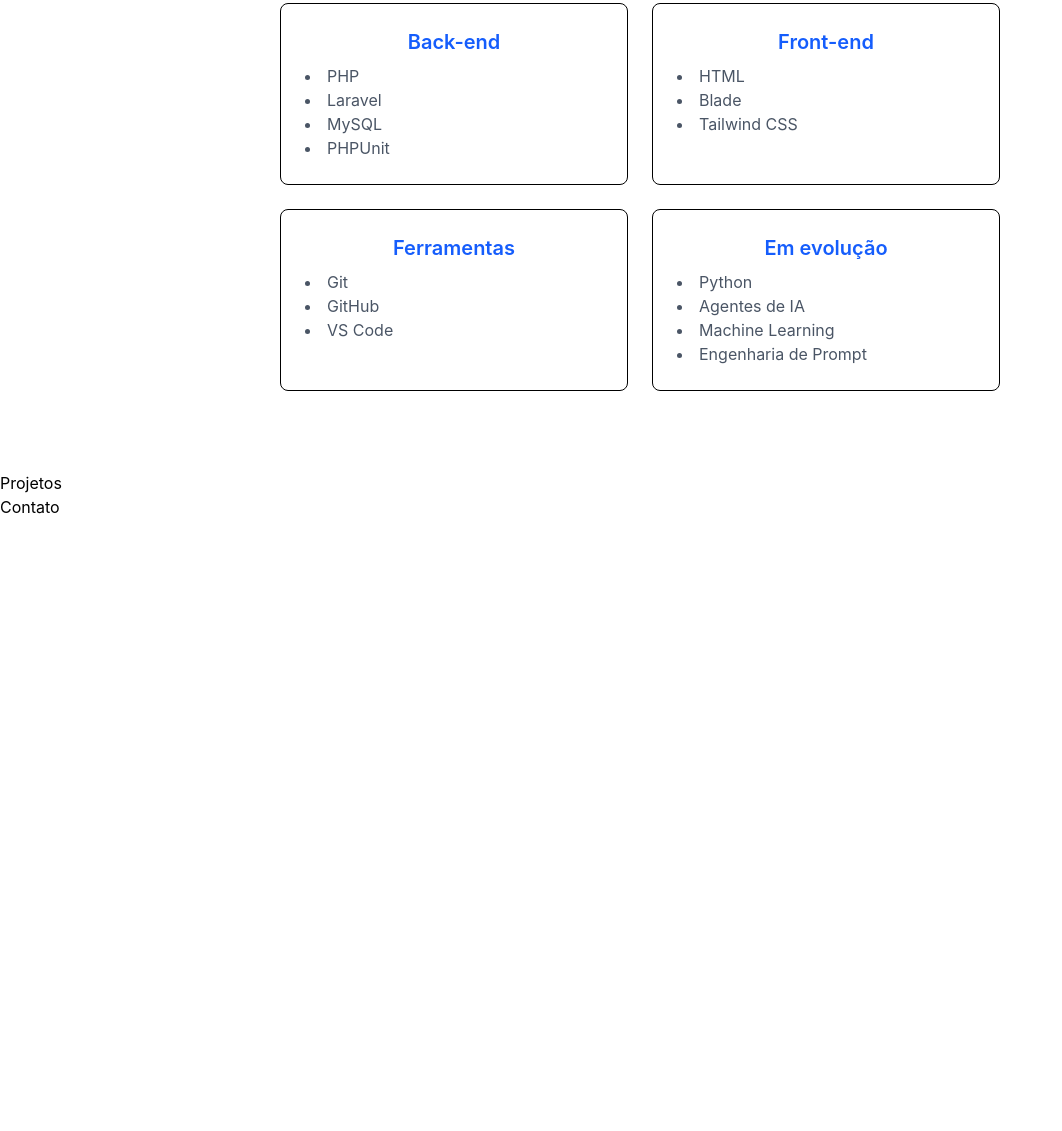
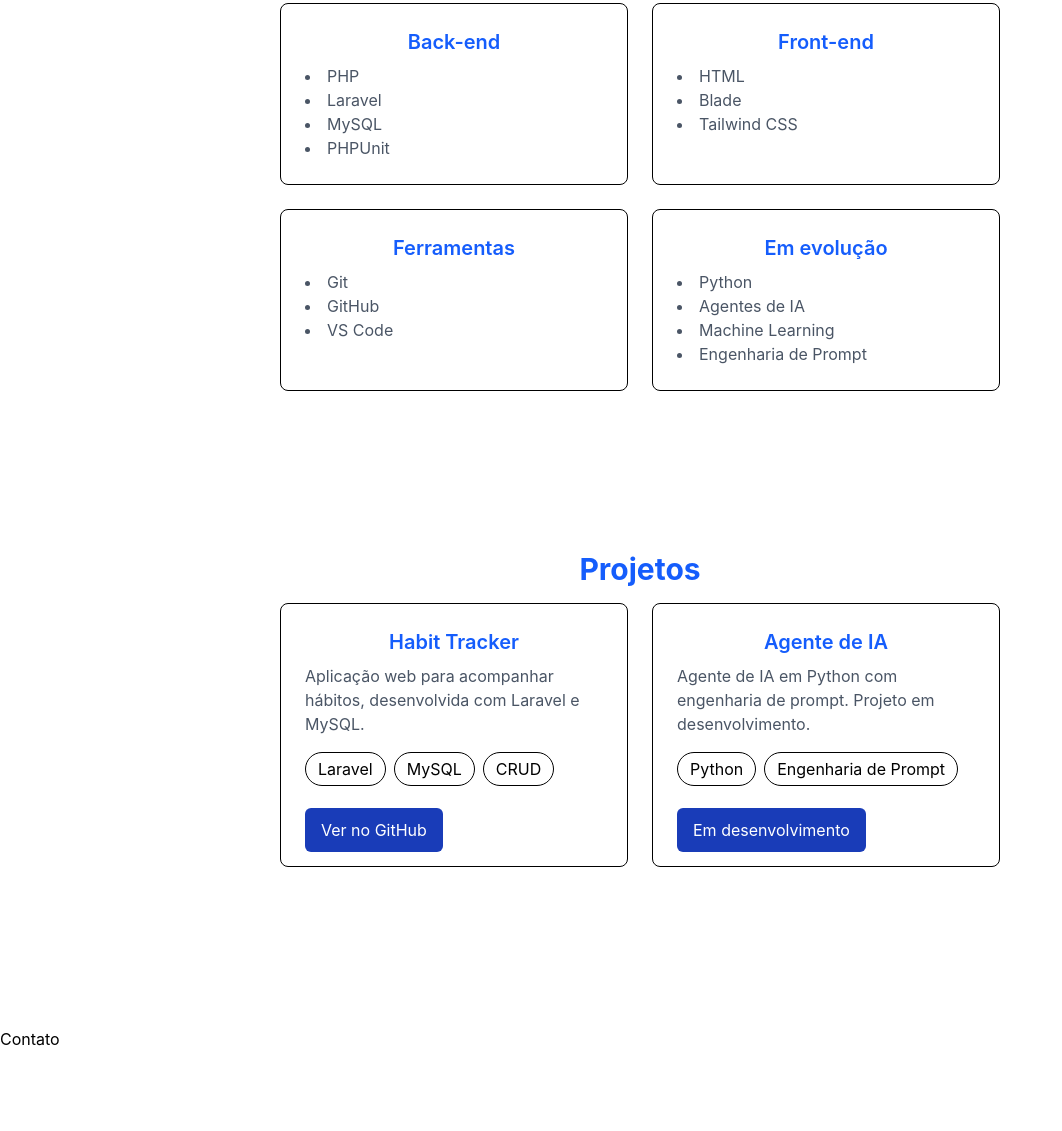
Before and after one commit to Alexdanielofc/alexdanielofc.github.io, a website: page index.html in a window 1280 px wide. Shown: the part 1393-2524 px from the top of the page, without its empty margins (0-1062 px from the left). Before the commit the page ends 1912 px from the top, so only its background shows below. Drawn offline with Linux system fonts and the light colour scheme.

Commit message:
feat: add projects section

```diff
--- a/index.html
+++ b/index.html
@@ -32,6 +32,7 @@
                 </div>
             </div>
         </section>
+
         <section class="py-20" id="sobre">
             <div class="max-w-3xl mx-auto px-6 text-center">
                 <h2 class="text-3xl font-bold text-blue-600 mb-4">Sobre mim</h2>
@@ -43,6 +44,7 @@
                     dias, com leitura técnica em inglês.</p>
             </div>
         </section>
+
         <section class="py-20" id="habilidades">
             <div class="max-w-3xl mx-auto px-6 ">
                 <h2 class="text-3xl font-bold text-blue-600 mb-4 text-center">Habilidades</h2>
@@ -86,10 +88,57 @@
                 </div>
             </div>
         </section>
-        <section id="projetos">
-            <h2>Projetos</h2>
+
+        <section class="py-20" id="projetos">
+            <div class="max-w-3xl mx-auto px-6 ">
+                <h2 class="text-3xl font-bold text-blue-600 mb-4 text-center">Projetos</h2>
+
+                <!-- Card Habit Tracker -->
+                <div class="grid grid-cols-1 sm:grid-cols-2 gap-6">
+                    <div class="border rounded-lg p-6">
+                        <h3 class="text-xl font-semibold text-blue-600 mb-2 text-center">Habit Tracker</h3>
+                        <p class="text-gray-600">Aplicação web para acompanhar hábitos, desenvolvida com Laravel e MySQL.</p>
+
+                        <!-- Lista de habilidades do habit tracker -->
+                        <ul class="mt-4 mb-8 flex  gap-2">
+                            <li class="px-3 py-1 rounded-full border">Laravel</li>
+                            <li class="px-3 py-1 rounded-full border">MySQL</li>
+                            <li class="px-3 py-1 rounded-full border">CRUD</li>
+                        </ul>
+
+                        <!-- Botao habit tracker -->
+                        <a
+                        href="https://github.com/Alexdanielofc/habit-tracker-php"
+                        target="_blank"
+                        class="mt-6 bg-blue-800 text-white px-4 py-3 rounded-md hover:opacity-90 transition hover:scale-105">
+                        Ver no GitHub
+                    </a>
+                    </div>
+
+                    <!-- Card Agente de IA -->
+                    <div class="border rounded-lg p-6">
+                        <h3 class="text-xl font-semibold text-blue-600 mb-2 text-center">Agente de IA</h3>
+                        <p class="text-gray-600">Agente de IA em Python com engenharia de prompt. Projeto em desenvolvimento.</p>
+
+                        <!-- Lista de habilidades do agente de IA -->
+                        <ul class="mt-4 mb-8 flex  gap-2">
+                            <li class="px-3 py-1 rounded-full border">Python</li>
+                            <li class="px-3 py-1 rounded-full border">Engenharia de Prompt</li>
+                        </ul>
+
+                        <!-- Botao agente de IA -->
+                        <a
+                        href="#"
+                        target="_blank"
+                        class="mt-6 bg-blue-800 text-white px-4 py-3 rounded-md hover:opacity-90 transition hover:scale-105 ">
+                        Em desenvolvimento
+                        </a>
+                    </div>
+                </div>
+            </div>
         </section>
-        <section id="contato">
+
+        <section class="py-20" id="contato">
             <h2>Contato</h2>
         </section>
     </main>
```
Also changed, not shown: dist/output.css.
